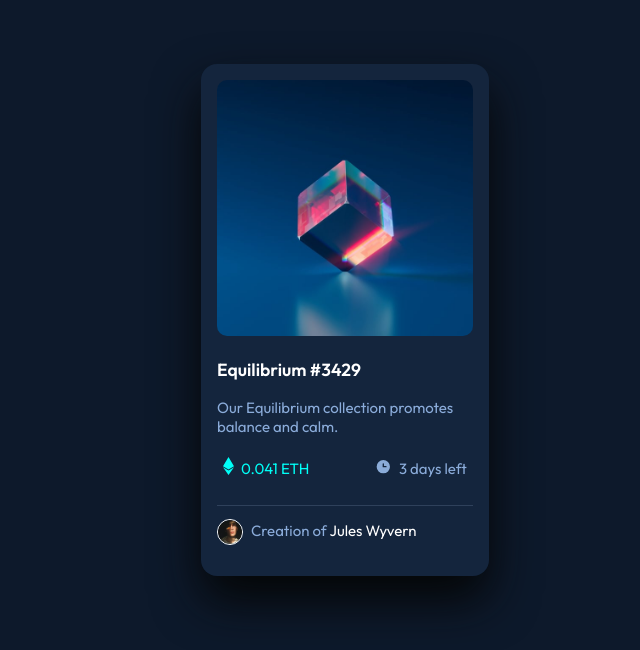
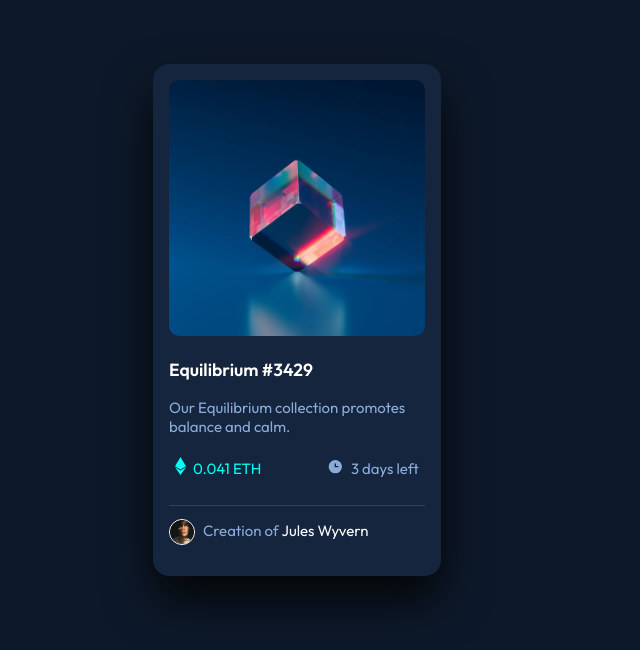
Before and after one commit to Viveklovevanshi/html_project_1, a plain HTML site: page index.html in a window 1280 px wide. Shown: the whole page, without its empty margins (359-999 px from the left). Drawn offline with Linux system fonts and the light colour scheme; a web font is replaced by a local one.

Commit message:
Update styles.css

```diff
--- a/styles.css
+++ b/styles.css
@@ -19,7 +19,7 @@ hr {
     padding: 1rem;
     position: absolute;
     top: 4rem;
-    left: 35rem;
+    left: 40%;
     filter: drop-shadow(0 1.5rem 1.5rem rgb(4, 5, 5));
 }
 
```
